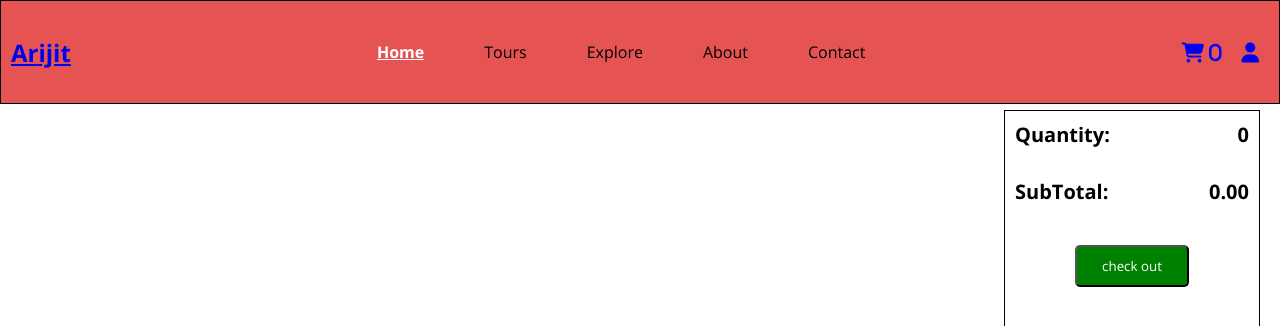
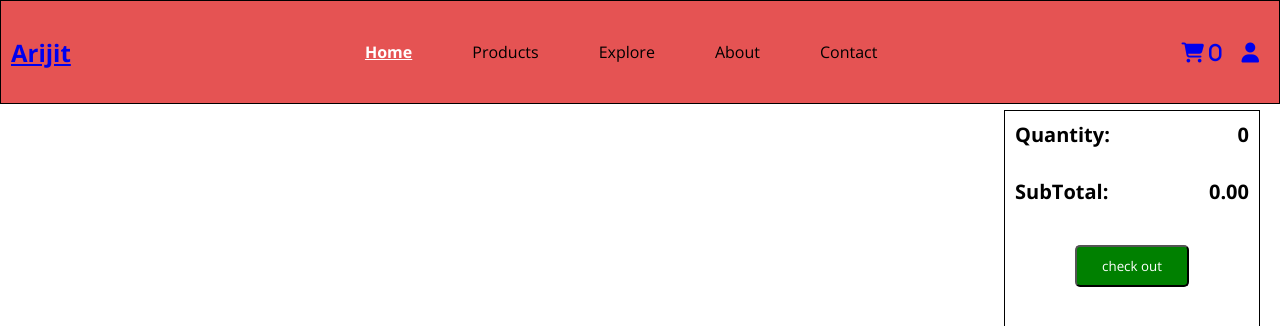
Before and after one commit to arijitdas13105/Ashop-frontend-new, a React (Create React App) app: page /carts in a window 1280 px wide. Shown: the top 326 px of the page. Built offline with nearby package versions, Linux system fonts and the light colour scheme.

Commit message:
add product screej

```diff
--- a/src/App.js
+++ b/src/App.js
@@ -9,6 +9,7 @@ import CartScreen from "./screens/CartScreen";
 import ShippingScreen from "./screens/ShippingScreen";
 import RegisterScreen from "./screens/RegisterScreen";
 import LoginScreen from "./screens/LoginScreen";
+import ProductScreen from "./screens/ProductScreen";
 
 
 
@@ -24,6 +25,7 @@ function App() {
        <Route  path='/shipping' element={<ShippingScreen/>} />
         <Route exact path='/register' element={ <RegisterScreen />}  />
         <Route exact path='/login' element={ <LoginScreen />}  />
+        <Route exact path='/products' element={ <ProductScreen />}  />
 
       </Routes>
     </>
--- a/src/components/Header.js
+++ b/src/components/Header.js
@@ -21,8 +21,8 @@ const Header = () => {
           </li>
           <li>
 
-            <a href="#" />
-            Tours
+            <a href="/products" />
+            Products
           </li>
           <li>
 
```
